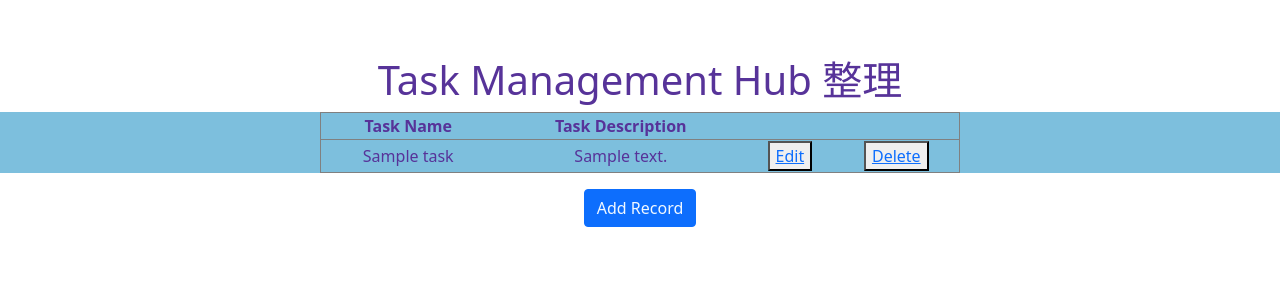
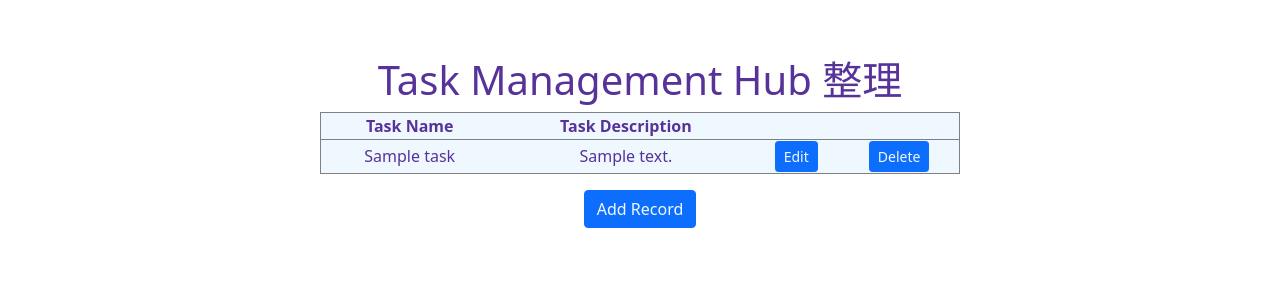
Before and after one commit to BrxdPvrple/seiri_task_manager, a Flask app: page /task_overview in a window 1280 px wide. Shown: the part 91-391 px from the top of the page. Run offline with Flask 2, Linux system fonts and the light colour scheme; a user stored in the database is signed in; tables that the repository leaves empty hold one stand-in row (values such as "Sample post"); some libraries are stand-ins or nearby versions.

Commit message:
deleted create.py, tasks now only show for the current user

```diff
--- a/application/create.py
+++ /dev/null
@@ -1,4 +0,0 @@
-from application import db
-
-db.drop_all()
-db.create_all()
--- a/application/models.py
+++ b/application/models.py
@@ -19,3 +19,7 @@ class Tasks(db.Model):
     content = db.Column(db.VARCHAR(255)) # Task Content
 
     user_id = db.Column(db.Integer, db.ForeignKey("users.id"))
+
+
+# db.drop_all()
+db.create_all()
--- a/application/routes.py
+++ b/application/routes.py
@@ -26,8 +26,8 @@ def index():
 
 # Manage logins
 @login_manager.user_loader
-def load_user(user_id):
-    return Users.query.get(int(user_id))
+def load_user(id):
+    return Users.query.get(int(id))
 
 
 
@@ -69,6 +69,7 @@ def login():
 @app.route('/dashboard')
 @login_required
 def dashboard():
+    # return render_template('DEBUGGING.html')
     return render_template('dashboard.html')
 
 
@@ -92,7 +93,7 @@ def logout():
 @app.route('/task_overview')
 @login_required
 def show_tasks():
-    data = Tasks.query.all()
+    data = Tasks.query.filter_by(user_id=current_user.id).all()
     return render_template('task_manager.html', record=data)
 
 
@@ -104,7 +105,7 @@ def new_task():
     form = CreateTask()
 
     if request.method == 'POST':
-        new_task = Tasks(title=form.title.data,content=form.content.data)
+        new_task = Tasks(title=form.title.data,content=form.content.data, user_id=current_user.id)
         db.session.add(new_task)
         db.session.commit()
         return redirect('/task_overview')
--- a/application/static/main.css
+++ b/application/static/main.css
@@ -42,7 +42,6 @@
   align-items: center;
   text-align: center;
   color: #573399;
-  background-color: #7dbfdd;
 }
 
 .ches {
@@ -59,3 +58,7 @@
   width: 120px;
   height: 50px;
 }
+
+.edit-delete {
+  color: aliceblue;
+}
--- a/application/templates/dashboard.html
+++ b/application/templates/dashboard.html
@@ -1,7 +1,9 @@
 {% extends "base.html" %} {% import "bootstrap/wtf.html" as wtf %} {% block
 content %}
 
-<div class="header"><h1>YOU ARE LOGGED IN</h1></div>
+<div class="header">
+  <h1>Hello {{current_user.username|title}}, you are now logged in.</h1>
+</div>
 
 <form action="{{ url_for('logout') }}">
   <input type="submit" value="Logout" />
--- a/application/templates/new_task.html
+++ b/application/templates/new_task.html
@@ -5,7 +5,7 @@ title %}{% endblock %} {% block content %}
   <h1>Task Management Hub 整理</h1>
 </div>
 
-<div class="form-group">
+<div class="form-group add-task">
   <form action="{{ url_for('new_task') }}" method="POST">
     {{ form.hidden_tag() }} {{ form.title.label }} {{ form.title }} {{
     form.content.label }} {{ form.content }} {{ form.submit }}
--- a/application/templates/task_manager.html
+++ b/application/templates/task_manager.html
@@ -7,26 +7,34 @@ title %}{% endblock %} {% block content %}
 
 <div class="table">
   <table border style="width: 50%" style="height: 700px">
-    <tr bgcolor="silver">
+    <tr style="background-color: aliceblue">
       <th>Task Name</th>
       <th>Task Description</th>
+      <th></th>
+      <th></th>
     </tr>
     <tbody>
       {% for row in record %}
-      <tr>
+      <tr style="background-color: aliceblue">
         <td>{{row.title}}</td>
         <td>{{row.content}}</td>
         <td>
-          <button>
-            <a href="{{ url_for('edit_task', user_id=row.user_id) }}">Edit</a>
+          <button
+            class="btn btn-lg btn-primary btn-sm edit-delete"
+            href="{{ url_for('edit_task', user_id=row.user_id) }}"
+            role="button"
+          >
+            Edit
           </button>
         </td>
 
         <td>
-          <button>
-            <a href="{{ url_for('delete_task', user_id=row.user_id) }}"
-              >Delete</a
-            >
+          <button
+            class="btn btn-lg btn-primary btn-sm edit-delete"
+            href="{{ url_for('delete_task', user_id=row.user_id) }}"
+            role="button"
+          >
+            Delete
           </button>
         </td>
       </tr>
```
Also changed, not shown: application/__init__.py (+6 -4 lines).
